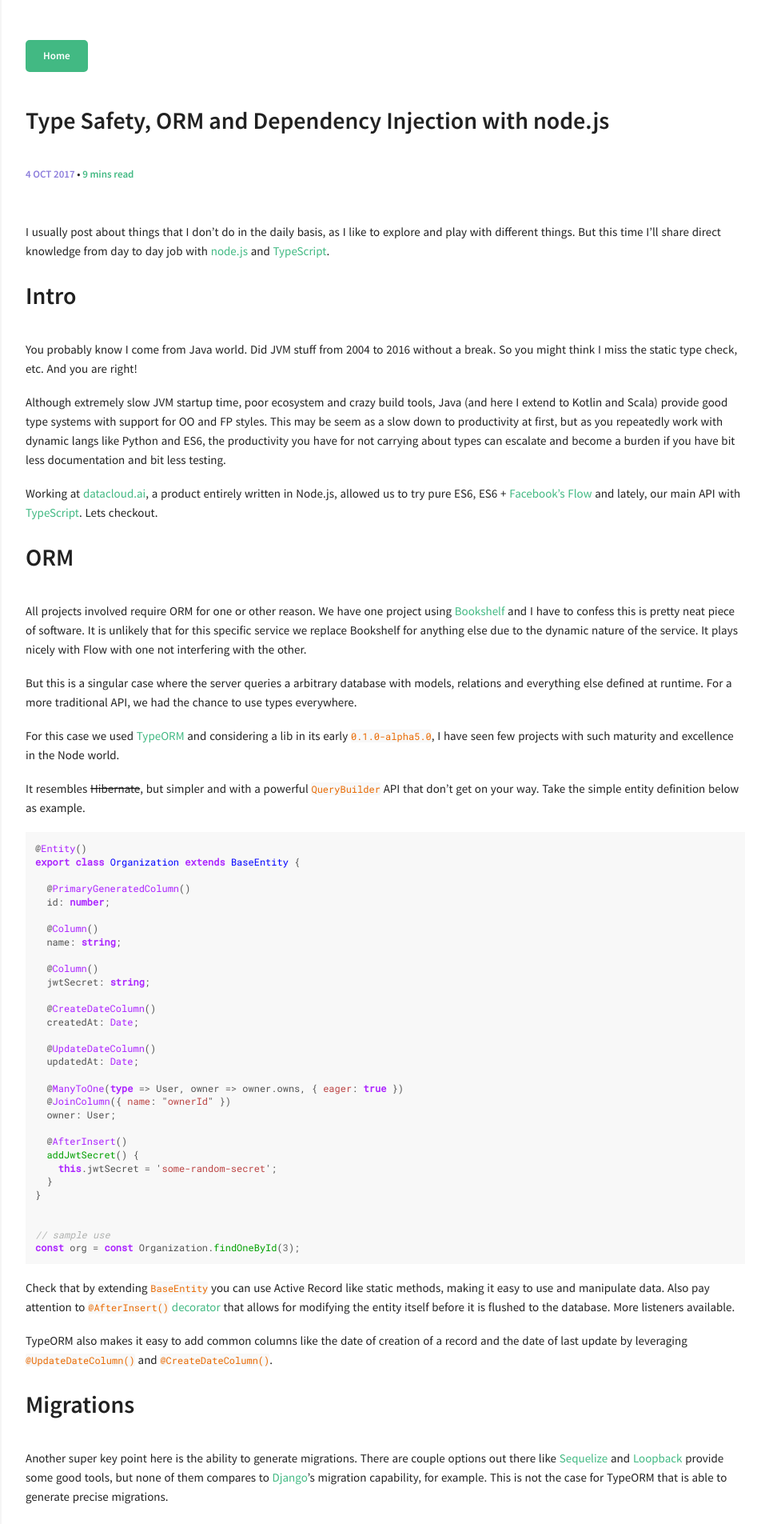
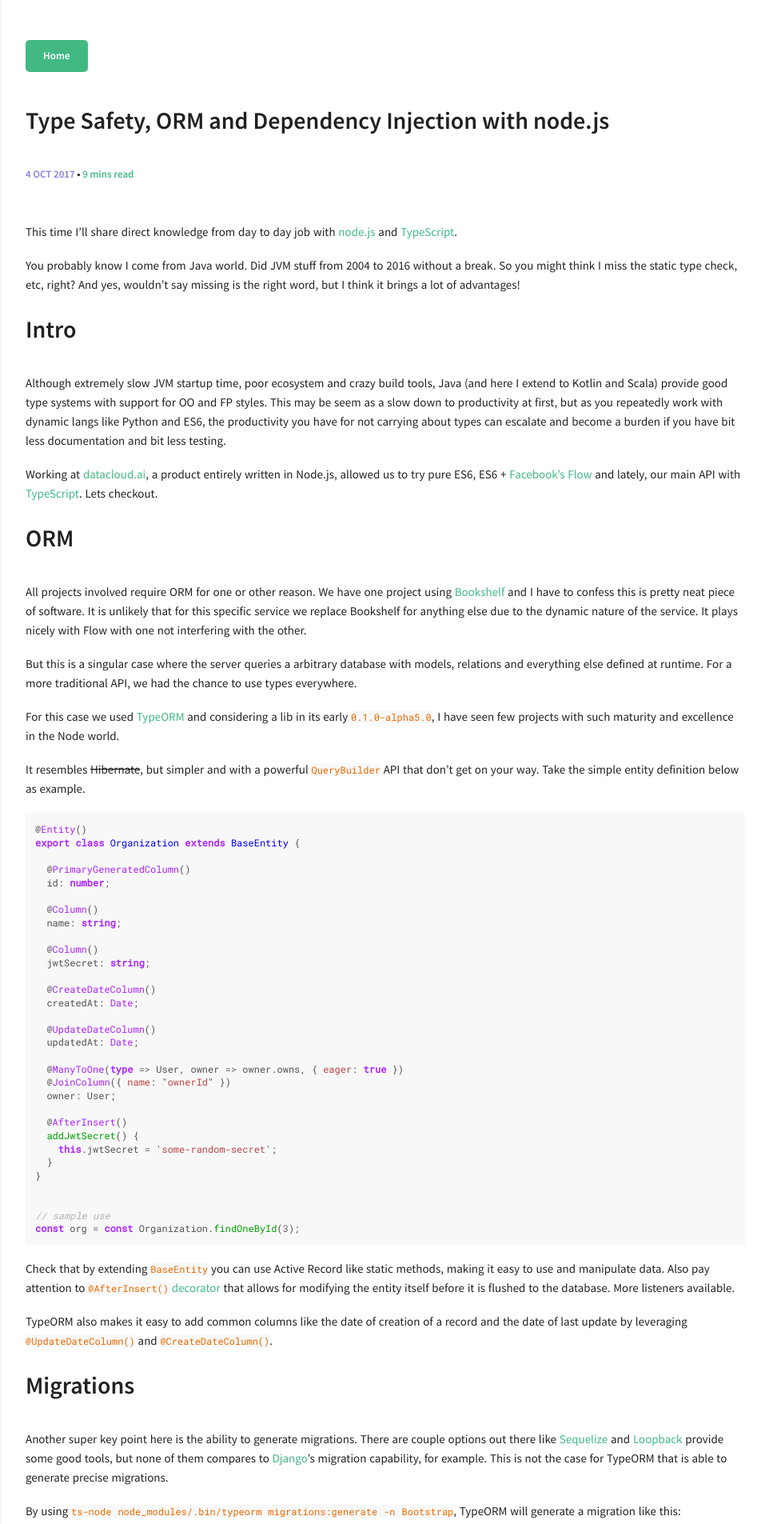
Before and after one commit to paulosuzart/paulosuzart.github.io, a Jekyll site: the page built from _posts/2017-10-04-type-safety-orm-and-dependency-injection-node.md, in a window 1280 px wide. Shown: the top 1905 px of the page at 80% size, without its empty margins (318-1275 px from the left). Built offline with Jekyll 4.4.1, drawn with Linux system fonts in a browser that asks for light colours; comment, search, counter and statistics services are not loaded.

Commit message:
Improved short intro

```diff
--- a/_posts/2017-10-04-type-safety-orm-and-dependency-injection-node.md
+++ b/_posts/2017-10-04-type-safety-orm-and-dependency-injection-node.md
@@ -6,18 +6,16 @@
 categories: [graphql, node.js, typescript, orm]
 ---
 
-I usually post about things that I don't do in the daily basis, as I like to explore and play with different things. But this time I'll share direct knowledge from day to day job with [node.js](nodejs.org) and [TypeScript](https://www.typescriptlang.org).
+This time I'll share direct knowledge from day to day job with [node.js](nodejs.org) and [TypeScript](https://www.typescriptlang.org).
 
 
+You probably know I come from Java world. Did JVM stuff from 2004 to 2016 without a break. So you might think I miss the static type check, etc, right? And yes, wouldn't say missing is the right word, but I think it brings a lot of advantages! <!--more-->
+
 # Intro
-
-You probably know I come from Java world. Did JVM stuff from 2004 to 2016 without a break. So you might think I miss the static type check, etc. And you are right!
 
 Although extremely slow JVM startup time, poor ecosystem and crazy build tools, Java (and here I extend to Kotlin and Scala) provide good type systems with support for OO and FP styles. This may be seem as a slow down to productivity at first, but as you repeatedly work with dynamic langs like Python and ES6, the productivity you have for not carrying about types can escalate and become a burden if you have bit less documentation and bit less testing.
 
 Working at [datacloud.ai](datacloud.ai), a product entirely written in Node.js, allowed us to try pure ES6, ES6 + [Facebook's Flow](https://flow.org/) and lately, our main API with [TypeScript](https://www.typescriptlang.org). Lets checkout.
-
-<!--more-->
 
 # ORM
 
```
